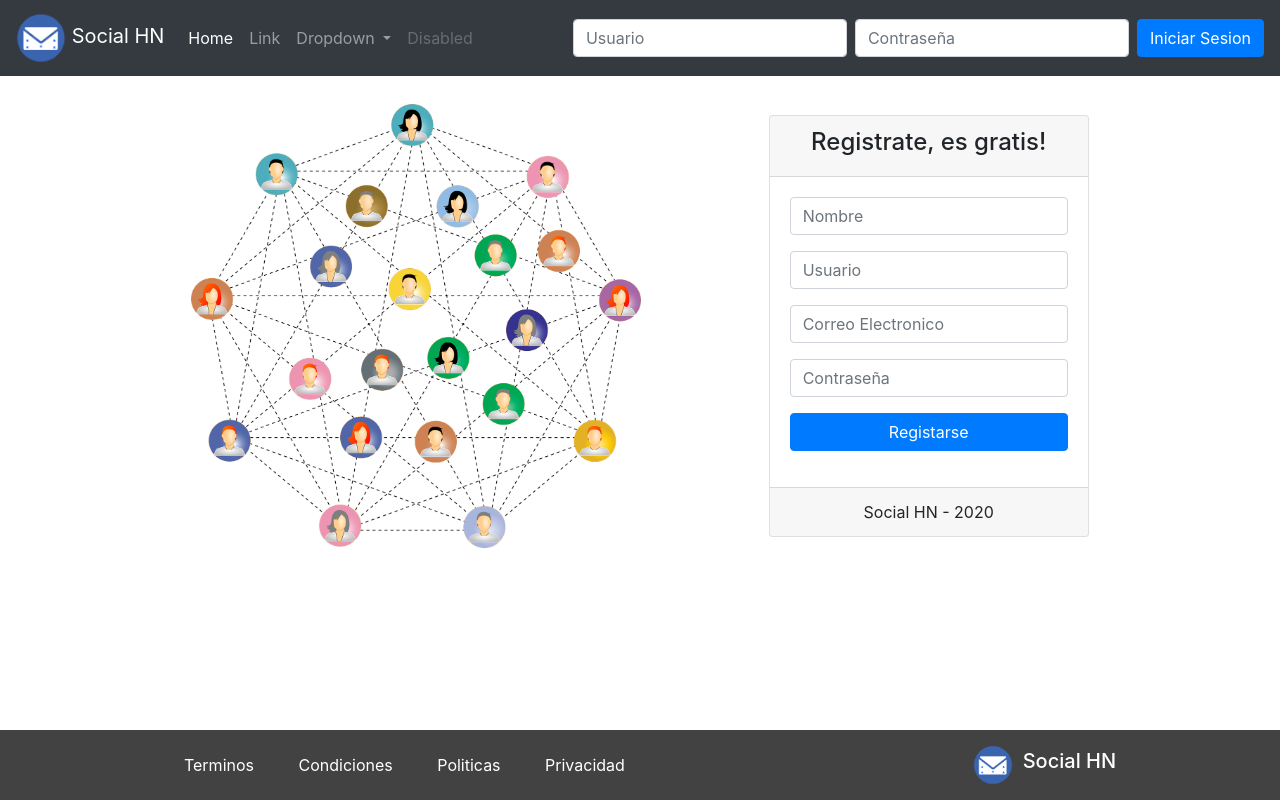
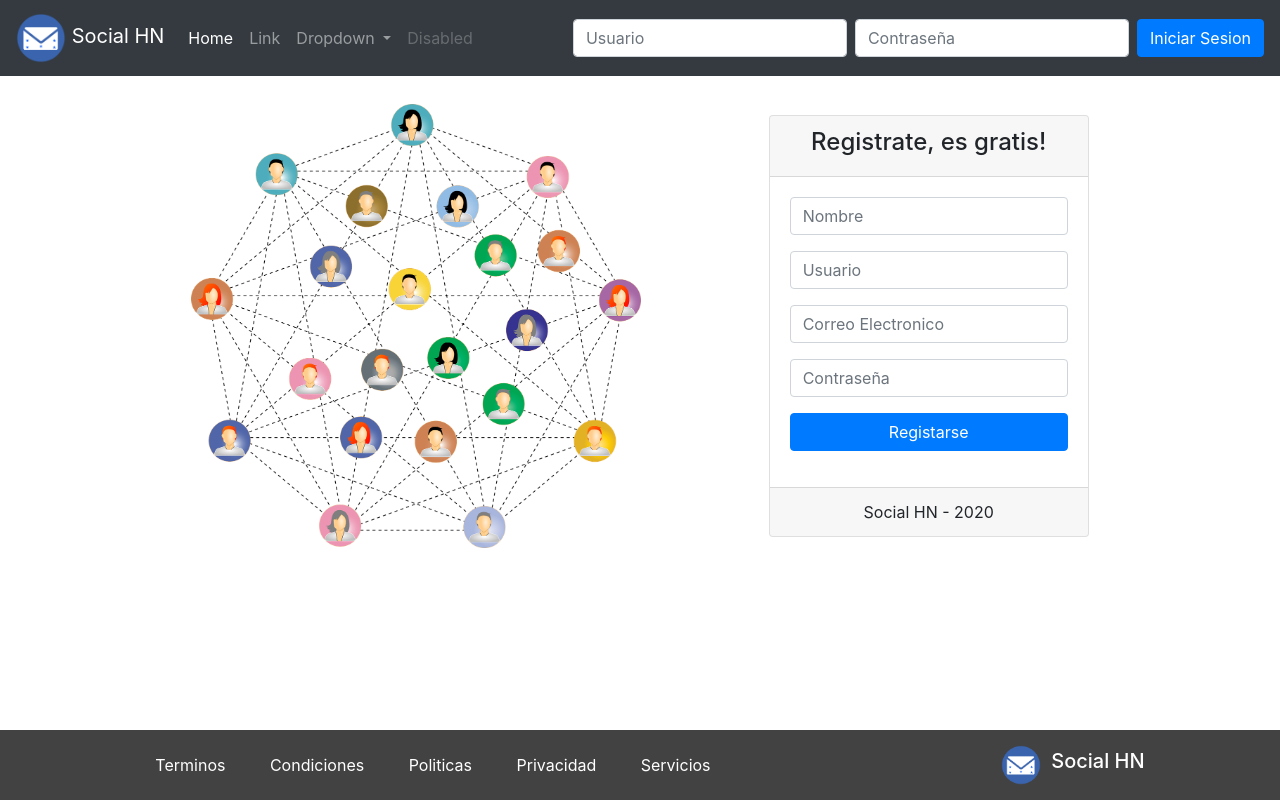
Before and after one commit to Allam9573/HnSocial, a plain HTML site: page index.html in a window 1280 px wide. Drawn offline with nearby package versions, Linux system fonts and the light colour scheme.

Commit message:
cambios link footer margin

```diff
--- a/index.html
+++ b/index.html
@@ -93,6 +93,7 @@
             <a href="">Condiciones</a>
             <a href="">Politicas</a>
             <a href="">Privacidad</a>
+            <a href="">Servicios</a>
         </div>
         <div class="logo">
             <img src="./images/logo.png" alt="">
```
